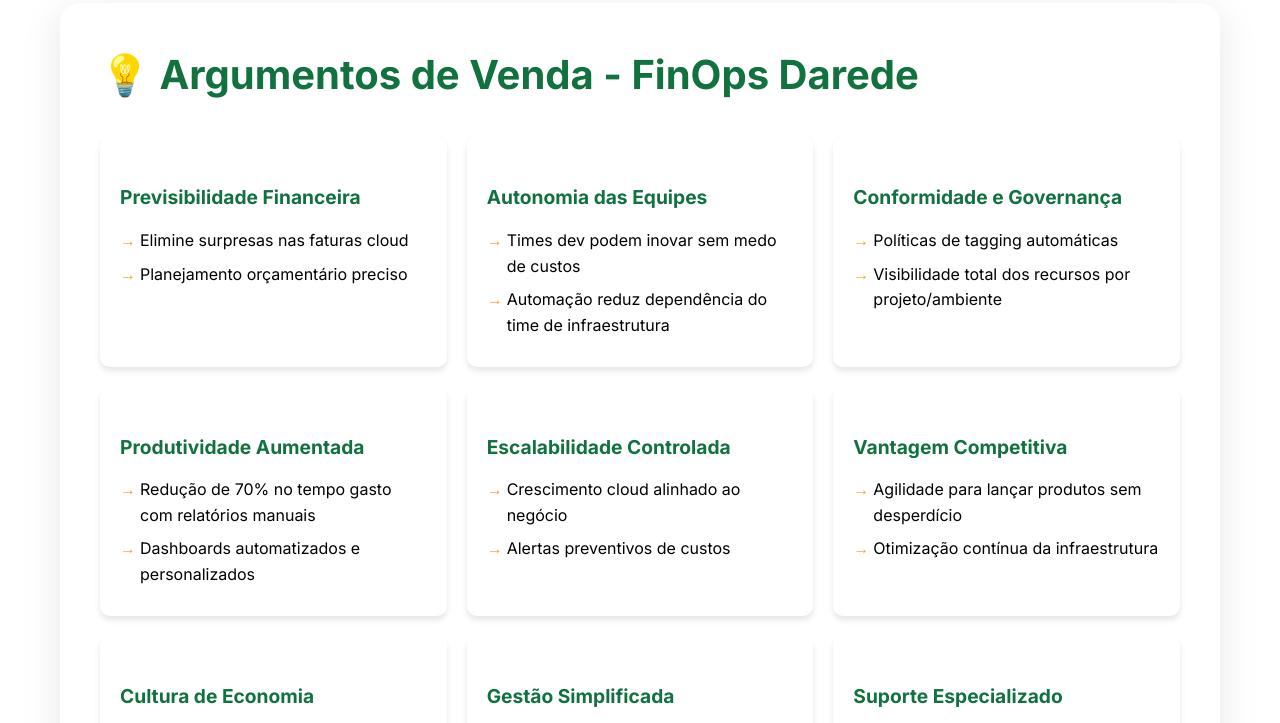
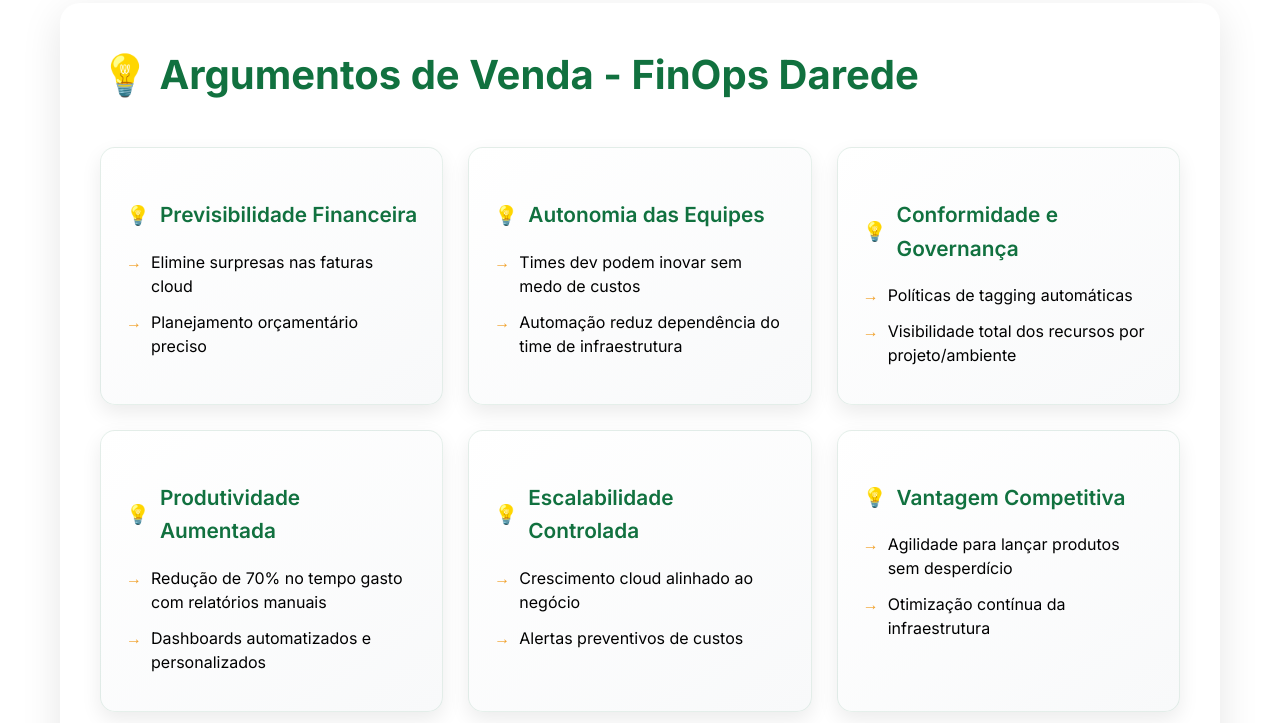
Before and after one commit to brunoprodutos/finopsQuickref, a website: page index.html in a window 1280 px wide. Shown: the part 3260-3983 px from the top of the page. Drawn offline with Linux system fonts and the light colour scheme.

Commit message:
revisao parcial - pendente pricing

```diff
--- a/index.html
+++ b/index.html
@@ -504,31 +504,56 @@
         <style>
             .sales-arguments {
                 display: grid;
-                grid-template-columns: repeat(auto-fit, minmax(300px, 1fr));
-                gap: 20px;
-                margin: 30px 0;
+                grid-template-columns: repeat(auto-fit, minmax(280px, 1fr));
+                gap: 25px;
+                margin: 40px 0;
             }
 
             .argument-card {
-                background: white;
-                border-radius: 10px;
-                padding: 20px;
-                box-shadow: 0 4px 6px rgba(0, 0, 0, 0.1);
-                transition: transform 0.3s ease;
+                background: linear-gradient(145deg, #ffffff 0%, #f8f9fa 100%);
+                border-radius: 15px;
+                padding: 25px;
+                box-shadow: 0 8px 20px rgba(0, 0, 0, 0.08);
+                transition: all 0.4s cubic-bezier(0.165, 0.84, 0.44, 1);
+                border: 1px solid rgba(17, 113, 63, 0.1);
+                position: relative;
+                overflow: hidden;
+            }
+
+            .argument-card::before {
+                content: '';
+                position: absolute;
+                top: 0;
+                left: 0;
+                width: 100%;
+                height: 4px;
+                background: linear-gradient(90deg, var(--darede-green), var(--darede-orange));
+                opacity: 0;
+                transition: opacity 0.3s ease;
             }
 
             .argument-card:hover {
-                transform: translateY(-5px);
+                transform: translateY(-8px);
+                box-shadow: 0 12px 30px rgba(17, 113, 63, 0.15);
+                border-color: rgba(17, 113, 63, 0.2);
             }
 
-            .argument-card.featured {
-                border: 2px solid var(--darede-orange);
-                background: linear-gradient(135deg, rgba(241, 162, 45, 0.1) 0%, rgba(17, 113, 63, 0.1) 100%);
+            .argument-card:hover::before {
+                opacity: 1;
             }
 
             .argument-card h4 {
                 color: var(--darede-green);
-                margin-bottom: 15px;
+                margin-bottom: 18px;
+                font-size: 1.3rem;
+                font-weight: 600;
+                display: flex;
+                align-items: center;
+                gap: 10px;
+            }
+
+            .argument-card h4::before {
+                content: '💡';
                 font-size: 1.2rem;
             }
 
@@ -539,9 +564,11 @@
             }
 
             .argument-card ul li {
-                margin: 8px 0;
-                padding-left: 20px;
+                margin: 12px 0;
+                padding-left: 25px;
                 position: relative;
+                line-height: 1.5;
+                color: var(--darede-gray);
             }
 
             .argument-card ul li:before {
@@ -549,6 +576,23 @@
                 position: absolute;
                 left: 0;
                 color: var(--darede-orange);
+                font-weight: bold;
+            }
+
+            @media (max-width: 768px) {
+                .sales-arguments {
+                    grid-template-columns: 1fr;
+                    gap: 20px;
+                    margin: 30px 0;
+                }
+
+                .argument-card {
+                    padding: 20px;
+                }
+
+                .argument-card h4 {
+                    font-size: 1.2rem;
+                }
             }
         </style>
 
```
